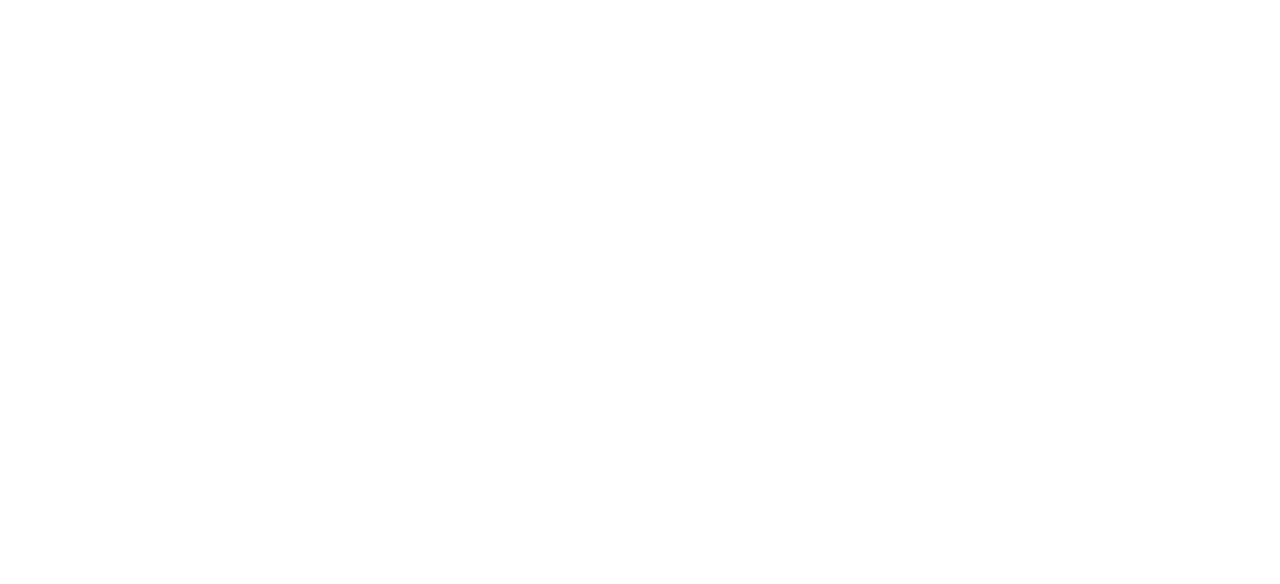
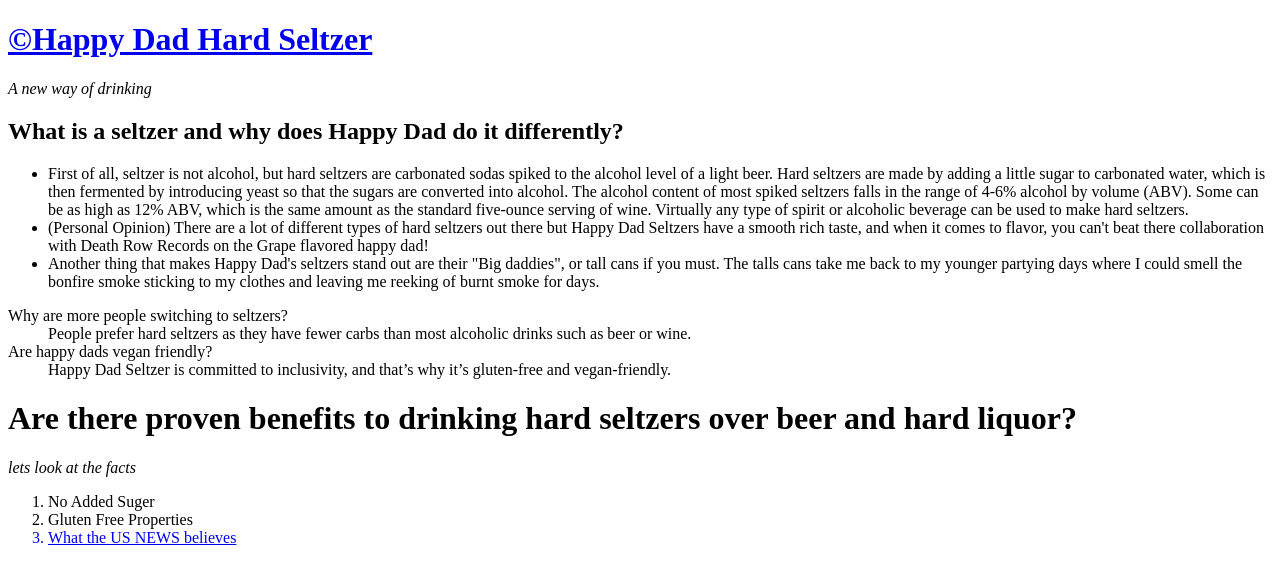
Before and after one commit to eduardog949/happy-dad-seltzer, a plain HTML site: page index.html in a window 1280 px wide. Drawn offline with Linux system fonts and the light colour scheme.

Commit message:
changes i made today

```diff
--- a/index.html
+++ b/index.html
@@ -6,7 +6,30 @@
     <meta http-equiv="X-UA-Compatible" content="ie=edge">
     <title>Happy Dad Seltzer</title>
   </head>
-  <body>
+  <body> <a href="https://happydad.com/#:~:text=With%20simple,%20refreshing%20flavors,%20Happy%20Dad">
+    <h1> &copy;Happy Dad Hard Seltzer</h1> <a/>
+   <h2></h2><em> A new way of drinking</em></h2>
 
-  </body>
+   <h2> <i></i> What is a seltzer and why does Happy Dad do it differently?</h2>
+  <ul>
+    <li>First of all, seltzer is not alcohol, but hard seltzers are carbonated sodas spiked to the alcohol level of a light beer. Hard seltzers are made by adding a little sugar to carbonated water, which is then fermented by introducing yeast so that the sugars are converted into alcohol. The alcohol content of most spiked seltzers falls in the range of 4-6% alcohol by volume (ABV). Some can be as high as 12% ABV, which is the same amount as the standard five-ounce serving of wine. Virtually any type of spirit or alcoholic beverage can be used to make hard seltzers.</li>
+    <li>(Personal Opinion) There are a lot of different types of hard seltzers out there but Happy Dad Seltzers have a smooth rich taste, and when it comes to flavor, you can't beat there collaboration with Death Row Records on the Grape flavored happy dad!</li>
+    <li>Another thing that makes Happy Dad's seltzers stand out are their "Big daddies", or tall cans if you must. The talls cans  take me back to my younger partying days where I could smell the bonfire smoke sticking to my clothes and leaving me reeking of burnt smoke for days. </li>
+  </ul>
+
+  <d1>
+    <dt> Why are more people switching to seltzers?</dt>
+    <dd>People prefer hard seltzers as they have fewer carbs than most alcoholic drinks such as beer or wine.</dd>
+    <dt> Are happy dads vegan friendly?</dt>
+    <dd>Happy Dad Seltzer is committed to inclusivity, and that’s why it’s gluten-free and vegan-friendly.</dd>
+  </d1>
+
+  <h1>Are there proven benefits to drinking hard seltzers over beer and hard liquor?</h1>
+ <i>lets look at the facts</i>
+ <ol>
+  <li>No Added Suger</li>
+  <li>Gluten Free Properties</li>
+  <a href="https://health.usnews.com/health-news/blogs/eat-run/articles/spiked-seltzer-vs-beer-which-is-healthier#:~:text=Most%20spiked%20seltzers%20run%20about%20100"><li>What the US  NEWS believes</li></a>
+ </ol>
+</body>
 </html>
```
Also changed, not shown: content/nas.html (added, +17 -0 lines), content/gluten.html (added).
